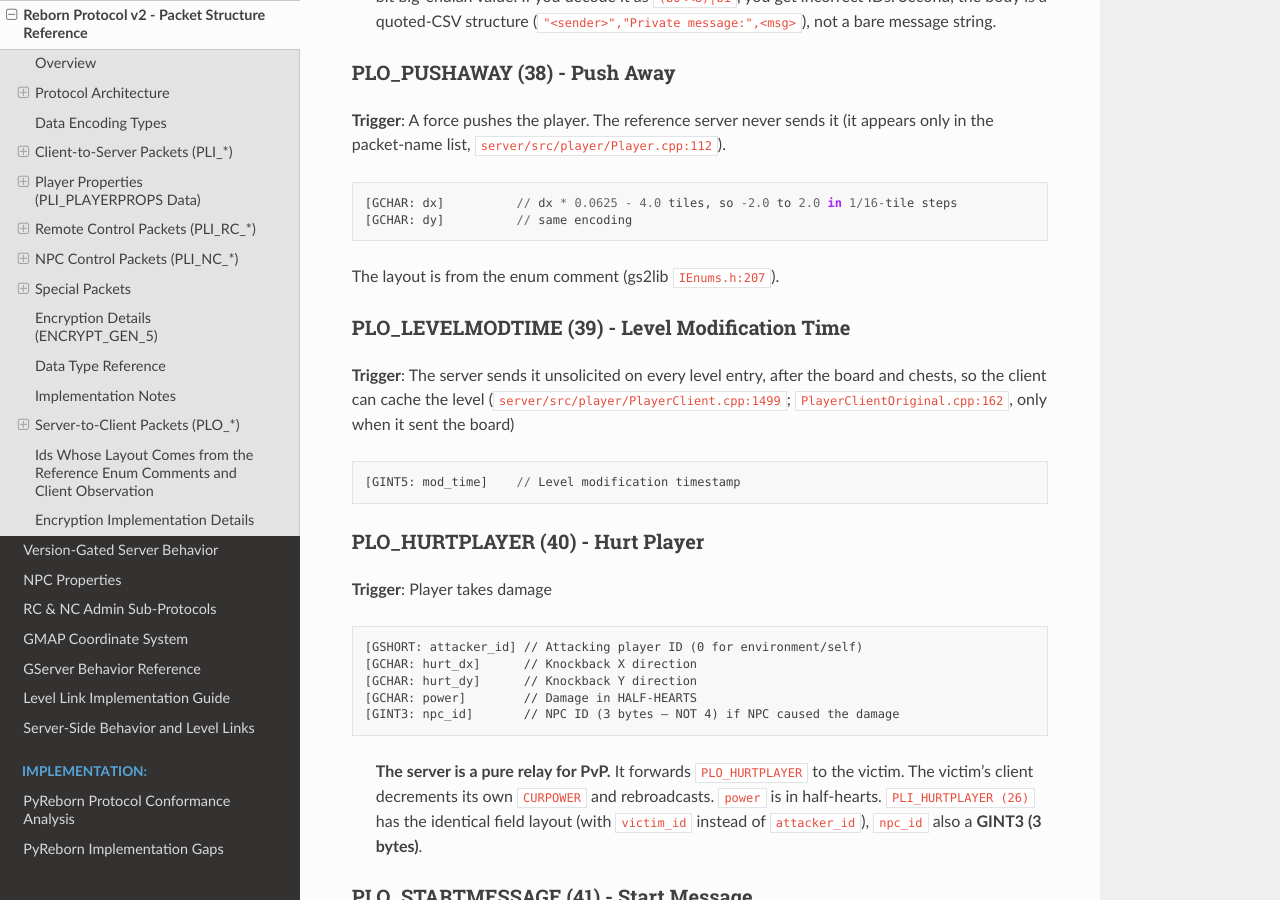
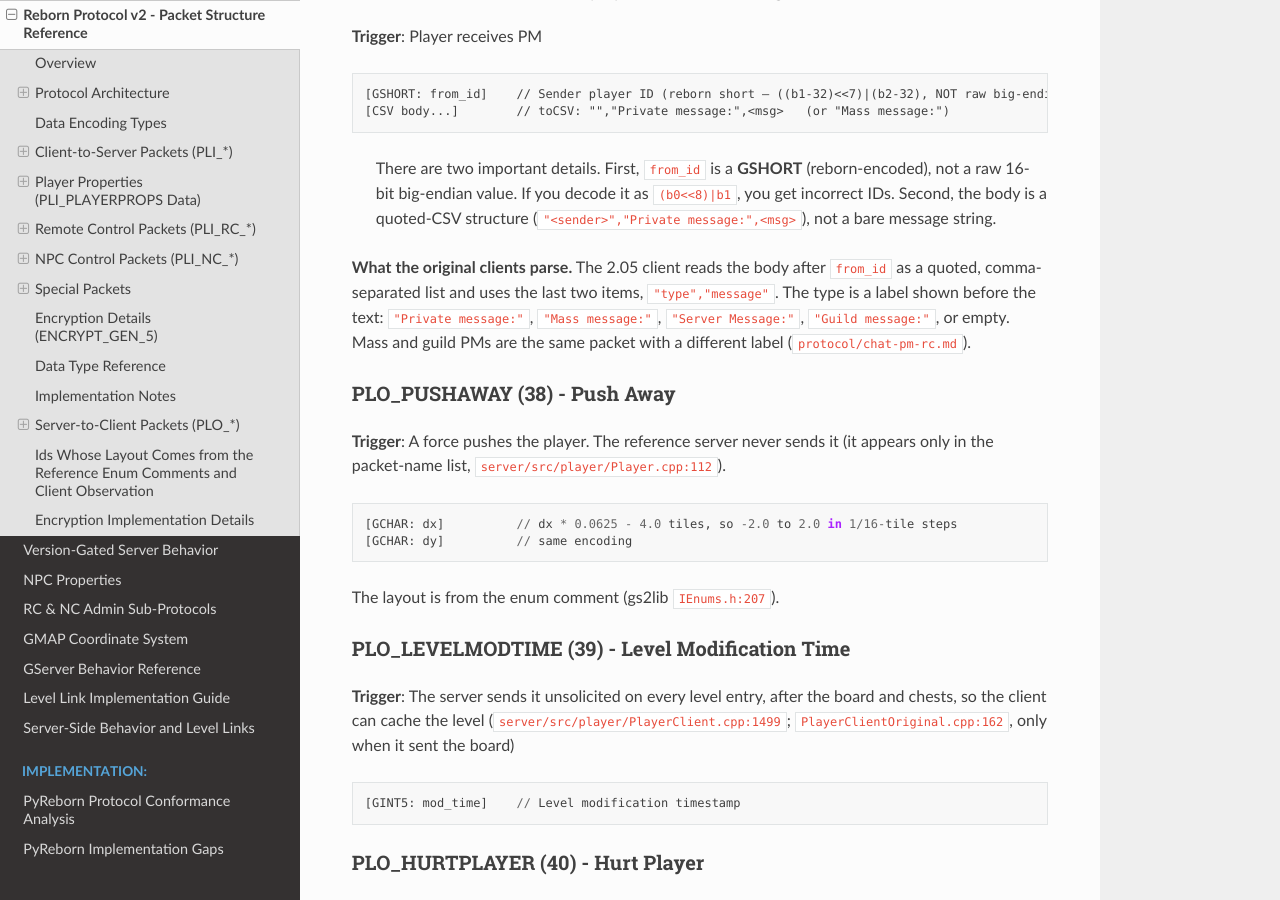
Before and after one commit to hosler/reborn-protocol-docs, a Sphinx documentation site: the page built from docs/protocol/packet-structures.md, in a window 1280 px wide and 900 px high, scrolled down 41957 px. Built offline with Sphinx 7.4.7 and the Read the Docs theme 3.1.0, drawn with Linux system fonts in a browser that asks for light colours; some of the changed text lies outside the part shown.

Commit message:
Chat and PMs: when the original clients send toall, and how they read PMs
Co-Authored-By: Claude Opus 5.5 <noreply@anthropic.com>
Claude-Session: https://claude.ai/code/session_01UG2Sqj3AfdfVRC86AzKWQa

````diff
--- a/docs/protocol/packet-structures.md
+++ b/docs/protocol/packet-structures.md
@@ -177,6 +177,11 @@ text still works for any message that does not contain those digits. It relays
 `PLO_TOALL >> short id >> char len << message` to every other player that does not have the
 `PLFLAG_NOTOALL` flag set.
 
+**Original clients**: the 2.05 client sends `PLI_TOALL` only when the chat-bar text, lower-cased
+and trimmed, starts with `toall:`. It sends the text after that prefix, trimmed, at most 200
+bytes. All other chat-bar text goes out as the `CURCHAT` player prop instead. 5.00r7 also
+sends 6 for chat-bar `toall` commands ([`protocol/chat-pm-rc.md`](https://github.com/squirelworks/Graal_analysis/blob/main/protocol/chat-pm-rc.md)).
+
 ### PLI_HORSEADD (7) - Add Horse
 **Trigger**: Player places/spawns a horse
 ```
@@ -356,6 +361,9 @@ sender. The reference enum name is `PLI_SHOWIMGPLAYER` (gs2lib `IEnums.h:56`).
 [GUSHORT: player_id]...        // Player IDs (repeated player_count times)
 [STRING: message]              // Message text
 ```
+
+**Original clients** (1.28 beta 2 and later): the message after the id list is gtokenized
+text, to the end of the packet. Players in jail can PM only RC accounts ([`protocol/chat-pm-rc.md`](https://github.com/squirelworks/Graal_analysis/blob/main/protocol/chat-pm-rc.md)).
 
 ### PLI_NPCWEAPONDEL (29) - Delete NPC Weapon
 **Trigger**: Player removes weapon from inventory
@@ -1671,6 +1679,12 @@ A default weapon (`PLO_DEFAULTWEAPON (43)`) skips all of this.
 > Second, the body is a quoted-CSV structure (`"<sender>","Private message:",<msg>`), not
 > a bare message string.
 
+**What the original clients parse.** The 2.05 client reads the body after `from_id` as a
+quoted, comma-separated list and uses the last two items, `"type","message"`. The type is
+a label shown before the text: `"Private message:"`, `"Mass message:"`, `"Server Message:"`,
+`"Guild message:"`, or empty. Mass and guild PMs are the same packet with a different label
+([`protocol/chat-pm-rc.md`](https://github.com/squirelworks/Graal_analysis/blob/main/protocol/chat-pm-rc.md)).
+
 ### PLO_PUSHAWAY (38) - Push Away
 **Trigger**: A force pushes the player. The reference server never sends it
 (it appears only in the packet-name list, `server/src/player/Player.cpp:112`).
````
